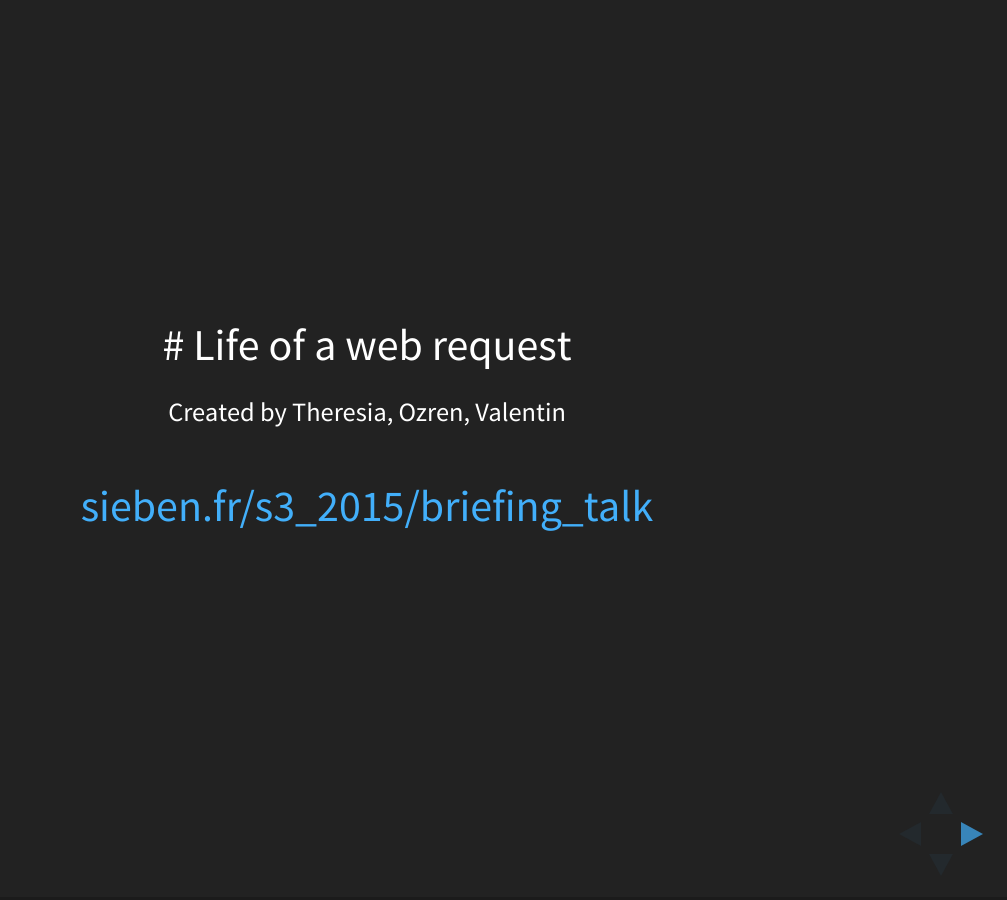
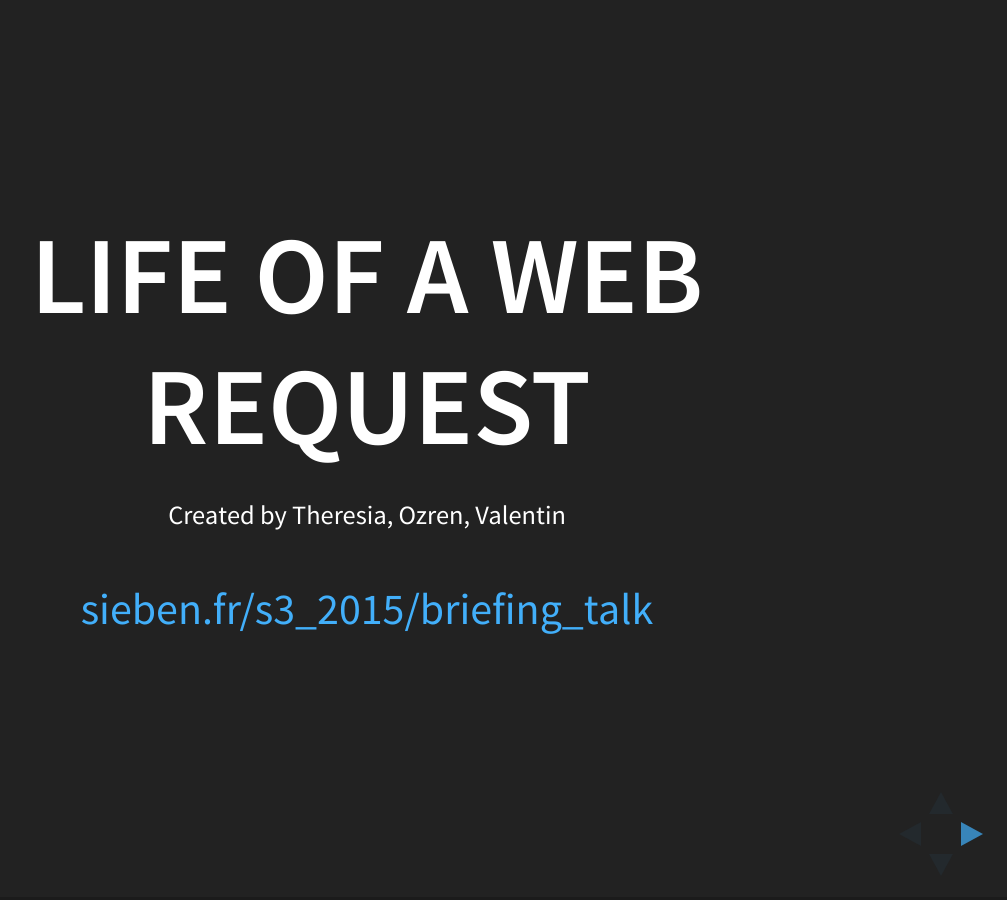
Before and after one commit to remyleone/s3_2015, a Jekyll site: the page briefing_talk/index.html, which Jekyll copies as it is, in a window 1280 px wide. Shown: the whole page, without its empty margins (273-1280 px from the left). Built offline with Jekyll 4.4.1, drawn with Linux system fonts in a browser that asks for light colours.

Commit message:
Correction

```diff
--- a/briefing_talk/index.html
+++ b/briefing_talk/index.html
@@ -41,7 +41,7 @@
 			<!-- Any section element inside of this container is displayed as a slide -->
 			<div class="slides">
 				<section>
-					# Life of a web request
+					<h1>Life of a web request</h1>
 
 					<p>
 						<small>Created by  Theresia, Ozren, Valentin </small>
```
